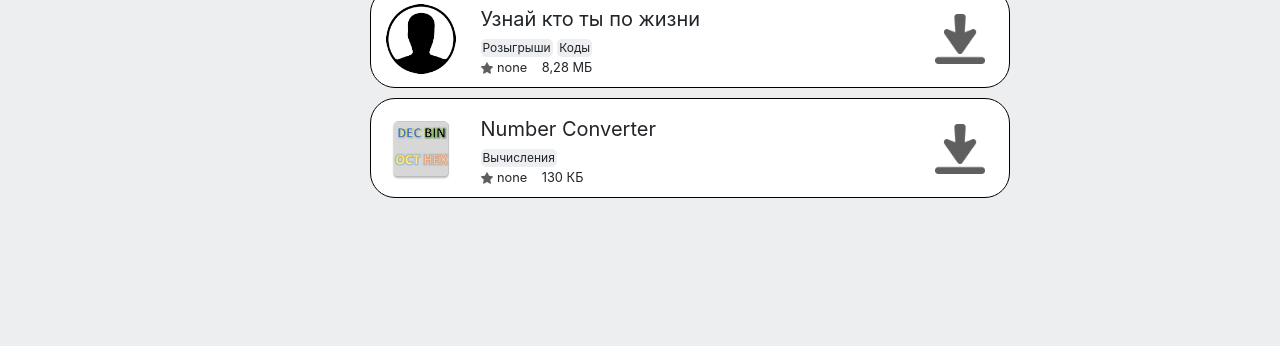
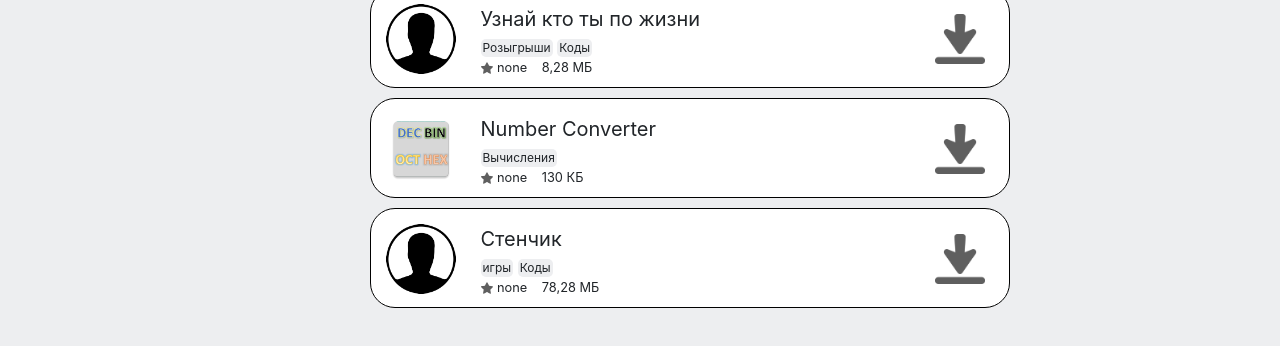
Before and after one commit to vadimshulika/downloader, a plain HTML site: page index.html in a window 1280 px wide. Shown: the part 322-668 px from the top of the page. Drawn offline with Linux system fonts and the light colour scheme; a script that the page names is missing.

Commit message:
Update index.html

```diff
--- a/index.html
+++ b/index.html
@@ -147,6 +147,30 @@
                             </div>
                         </a>
                     </form>
+
+                    <form class = "apps_select">
+                        <div class = "icon_apps_block">
+                            <img class = "icon_apps" src = "icon_apps/who_you_in_life.png">
+                        </div>
+                        <div class = "content_block">
+                            <div class = "title_apps">Стенчик</div>
+                            <div class = "category_block">
+                                <small class = "category">игры</small>
+                                <small class = "category">Коды</small>
+                            </div>
+                            <div class = "appraisal">
+                                <img class = "star_svg_icon" src = "img/svg/star.svg"/>
+                                <small>none</small>
+                                <small class="padding">78,28 МБ</small>
+                            </div>
+                        </div>
+                        <a href = "download_file/who_you_in _life.exe" download>
+                            <div class = "download_block">
+                                <img class = "download_icon" src = "img/download.png"/>
+                            </div>
+                        </a>
+                    </form>
+
     			</div>
     		</div>
     	</div>
```
